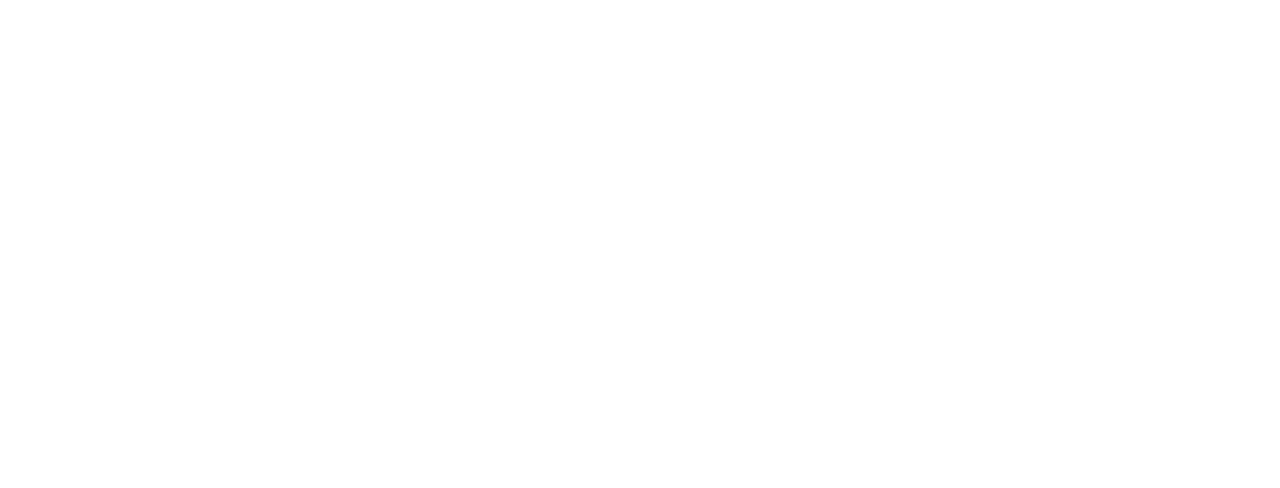
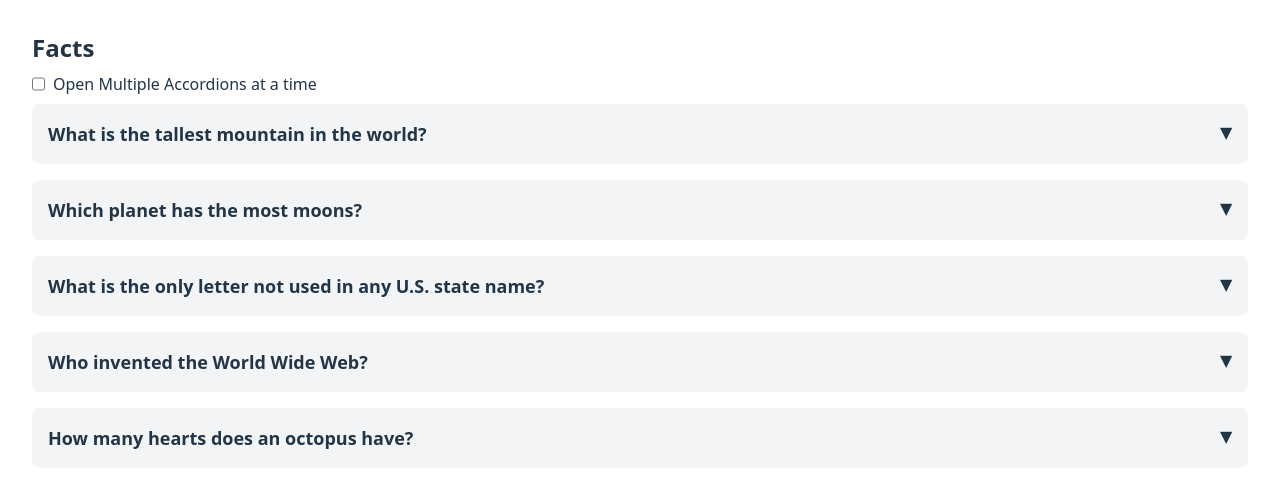
Before and after one commit to Akshay564/projects-hub, a React (Vite) app: page /accordion in a window 1280 px wide. Before the commit this address had no page. Shown: the top 488 px of the page. Built offline with nearby package versions, Linux system fonts and the light colour scheme.

Commit message:
Add Accordion component and update Home page with new link

```diff
--- a/src/App.jsx
+++ b/src/App.jsx
@@ -6,12 +6,14 @@
 
 function App() {
   const Timer = lazy(() => import("./pages/timer.jsx"));
+  const Accordion = lazy(() => import("./pages/Accordion.jsx"));
 
   return (
     <Suspense fallback={<div>Loading...</div>}>
       <Routes>
         <Route path="/" element={<Home />} />
         <Route path="/timer" element={<Timer />} />
+        <Route path="/accordion" element={<Accordion />} />
       </Routes>
     </Suspense>
   );
--- /dev/null
+++ b/src/pages/Accordion.jsx
@@ -0,0 +1,111 @@
+import { useState } from "react";
+
+function Accordion() {
+  const facts = [
+    {
+      id: 1,
+      title: "What is the tallest mountain in the world?",
+      content:
+        "Mount Everest, standing at 8,848.86 meters (29,031.7 feet) above sea level",
+      showContent: false,
+    },
+    {
+      id: 2,
+      title: "Which planet has the most moons?",
+      content: "As of 2025, Saturn holds the record with 145 confirmed moons",
+      showContent: false,
+    },
+    {
+      id: 3,
+      title: "What is the only letter not used in any U.S. state name?",
+      content: "The letter Q",
+      showContent: false,
+    },
+    {
+      id: 4,
+      title: "Who invented the World Wide Web?",
+      content: "Tim Berners-Lee in 1989",
+      showContent: false,
+    },
+    {
+      id: 5,
+      title: "How many hearts does an octopus have?",
+      content:
+        "Three — two pump blood to the gills, one to the rest of the body",
+      showContent: false,
+    },
+  ];
+
+  const [showMultiple, setShowMultiple] = useState(false);
+  const [openIndexes, setOpenIndexes] = useState([]);
+
+  function handleAccordion(id) {
+    setOpenIndexes((prev) => {
+      if (showMultiple) {
+        return prev.includes(id)
+          ? prev.filter((index) => index !== id)
+          : [...prev, id];
+      } else {
+        return prev.includes(id) ? [] : [id];
+      }
+    });
+  }
+
+  return (
+    <div>
+      <div className="text-2xl mb-2 font-bold">Facts</div>
+      <div className="flex gap-2 mb-2">
+        <input
+          type="checkbox"
+          checked={showMultiple}
+          onChange={(e) => {
+            setShowMultiple(e.target.checked);
+            setOpenIndexes([]);
+          }}
+        />
+        <label>Open Multiple Accordions at a time</label>
+      </div>
+      {facts.map((fact) => {
+        return (
+          <AccordionCard
+            key={fact.id}
+            content={fact.content}
+            title={fact.title}
+            isOpen={openIndexes.includes(fact.id)}
+            handleAccordion={handleAccordion}
+            id={fact.id}
+          ></AccordionCard>
+        );
+      })}
+    </div>
+  );
+}
+
+function AccordionCard({ content, title, isOpen, handleAccordion, id }) {
+  return (
+    <div
+      onClick={() => handleAccordion(id)}
+      className="bg-gray-100 p-4 mb-4 rounded-lg cursor-pointer"
+    >
+      <div className="flex justify-between">
+        <div className="text-lg font-bold">{title}</div>
+        <div
+          className={`${
+            isOpen ? "rotate-[-90deg]" : "rotate-[90deg]"
+          } transition-transform`}
+        >
+          ▶
+        </div>
+      </div>
+      <div
+        className={`overflow-hidden transition-max-height duration-300 ease-in-out ${
+          isOpen ? "mt-2" : "max-h-0"
+        }`}
+      >
+        {isOpen && <div className="mt-2">{content}</div>}
+      </div>
+    </div>
+  );
+}
+
+export default Accordion;
--- a/src/pages/Home.jsx
+++ b/src/pages/Home.jsx
@@ -8,6 +8,14 @@
       link: "/timer",
       onMouseEnter: () => {
         import("./timer.jsx");
+      },
+    },
+    {
+      title: "Accordion",
+      description: "A simple accordion to help you manage your tasks.",
+      link: "/accordion",
+      onMouseEnter: () => {
+        import("./Accordion.jsx");
       },
     },
   ];
```
